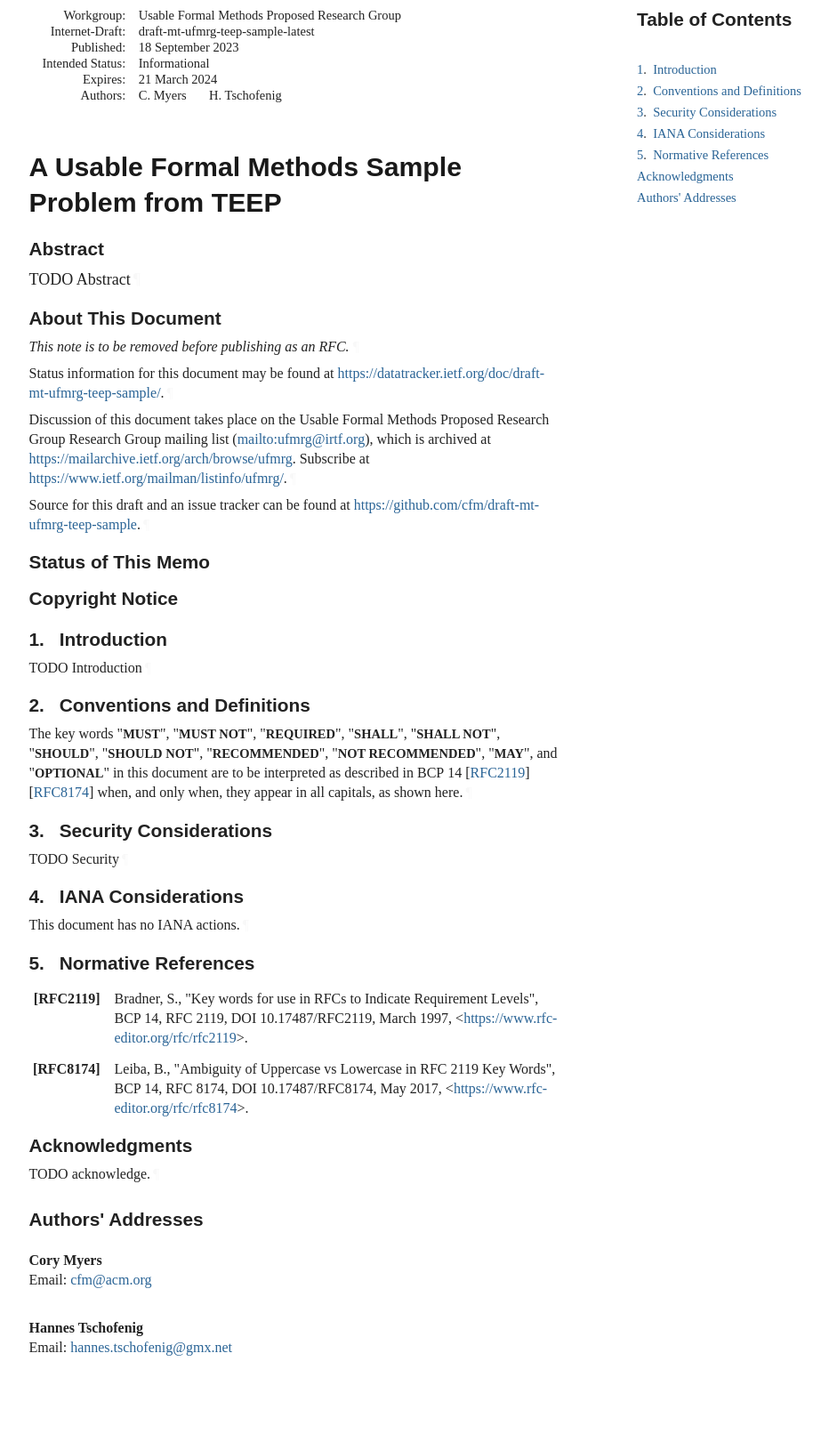
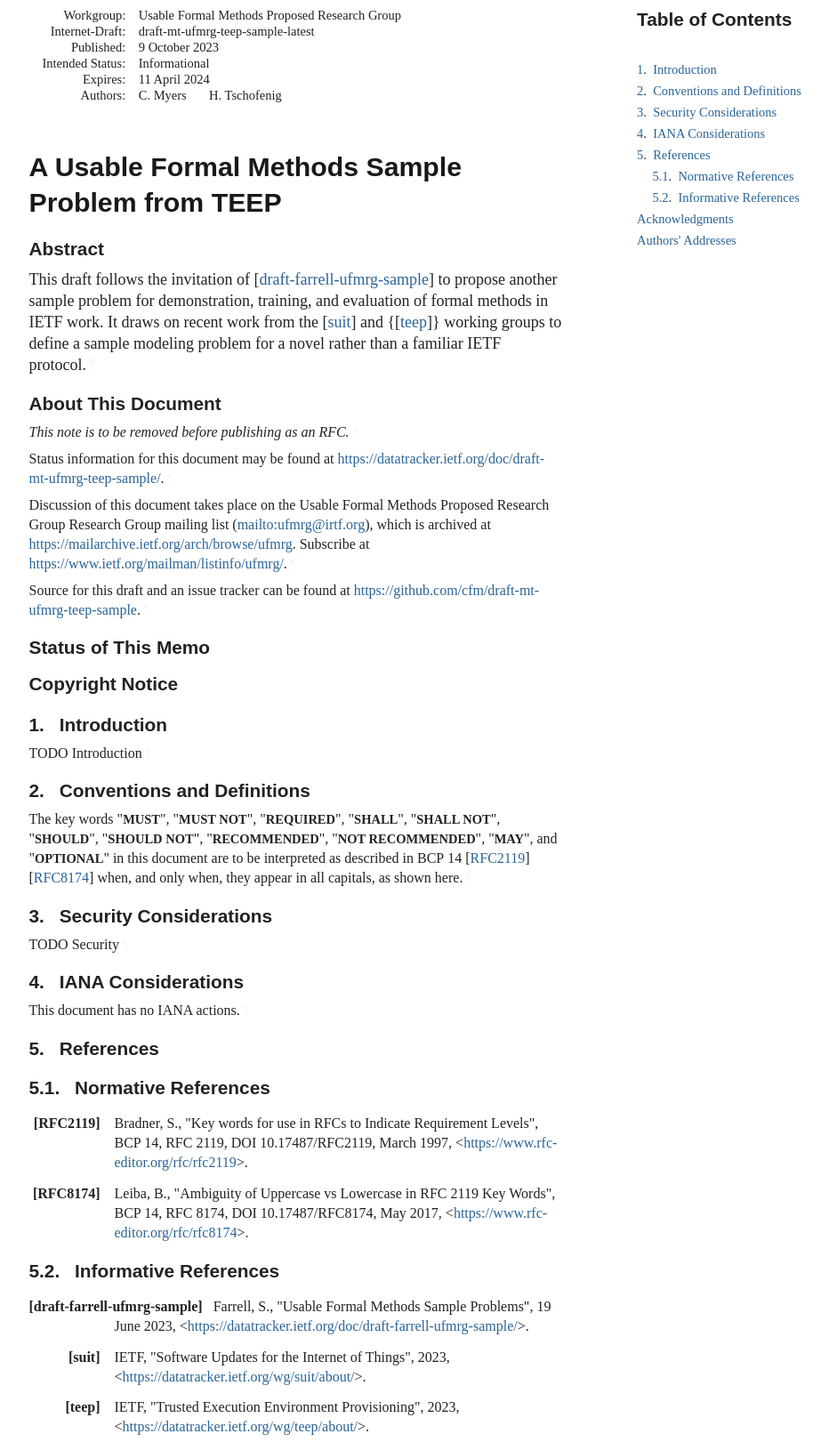
Before and after one commit to cfm/draft-mt-ufmrg-teep-sample, a plain HTML site: page draft-mt-ufmrg-teep-sample.html in a window 1280 px wide. Shown: the part 67-1697 px from the top of the page at 89% size, without its empty margins (92-1024 px from the left). Drawn offline with Linux system fonts and the light colour scheme; a web font is replaced by a local one.

Commit message:
Script updating gh-pages from 5b4da1c. [ci skip]

```diff
--- a/draft-mt-ufmrg-teep-sample.html
+++ b/draft-mt-ufmrg-teep-sample.html
@@ -8,25 +8,29 @@
 <meta content="Cory Myers" name="author">
 <meta content="Hannes Tschofenig" name="author">
 <meta content="
-       TODO Abstract
+       This draft follows the invitation of   to propose
+another sample problem for demonstration, training, and evaluation of formal
+methods in IETF work.  It draws on recent work from the   and { }
+working groups to define a sample modeling problem for a novel rather than
+a familiar IETF protocol.
     " name="description">
-<meta content="xml2rfc 3.18.0" name="generator">
+<meta content="xml2rfc 3.18.1" name="generator">
 <meta content="draft-mt-ufmrg-teep-sample-latest" name="ietf.draft">
 <!-- Generator version information:
-  xml2rfc 3.18.0
-    Python 3.9.2
-    ConfigArgParse 1.7
+  xml2rfc 3.18.1
+    Python 3.11.5
+    ConfigArgParse 1.5.3
     google-i18n-address 3.1.0
     intervaltree 3.1.0
     Jinja2 3.1.2
     lxml 4.9.3
-    platformdirs 3.10.0
+    platformdirs 3.11.0
     pycountry 22.3.5
-    PyYAML 6.0.1
+    PyYAML 6.0
     requests 2.31.0
-    setuptools 68.2.2
+    setuptools 67.7.2
     six 1.16.0
-    wcwidth 0.2.6
+    wcwidth 0.2.8
 -->
 <link href="draft-mt-ufmrg-teep-sample.xml" rel="alternate" type="application/rfc+xml">
 <link href="#copyright" rel="license">
@@ -649,7 +653,7 @@ sub, sup {
 }
 #toc nav li {
   line-height: 1.3em;
-  margin: 0.75em 0;
+  margin: 2px 0;
   padding-left: 1.2em;
   text-indent: -1.2em;
 }
@@ -742,7 +746,7 @@ hr.addr {
     z-index: 2;
     top: 0;
     right: 0;
-    padding: 0;
+    padding: 1px 0 0 0;
     margin: 0;
     border-bottom: 1px solid #ccc;
     opacity: 0.6;
@@ -866,16 +870,13 @@ hr.addr {
     border-top: none;
     padding-top: 0;
   }
-  figure, pre {
+  figure, pre, .vcard {
     page-break-inside: avoid;
-  }
-  figure {
-    overflow: scroll;
   }
   h1, h2, h3, h4, h5, h6 {
     page-break-after: avoid;
   }
-  h2+*, h3+*, h4+*, h5+*, h6+* {
+  :is(h2, h3, h4, h5, h6)+*, dd {
     page-break-before: avoid;
   }
   pre {
@@ -888,6 +889,9 @@ hr.addr {
   }
   td {
     border-top: 1px solid #ddd;
+  }
+  .toplink {
+    display: none;
   }
 }
 
@@ -989,28 +993,6 @@ address div.right {
   text-align: right;
 }
 
-/* Give the table caption label the same styling as the figcaption */
-
-@media print {
-  .toplink {
-    display: none;
-  }
-
-  /* avoid overwriting the top border line with the ToC header */
-  #toc {
-    padding-top: 1px;
-  }
-
-  /* Avoid page breaks inside dl and author address entries */
-  dd {
-    page-break-before: avoid;
-  }
-  .vcard {
-    page-break-inside: avoid;
-  }
-
-}
-
 /* Dark mode. */
 @media (prefers-color-scheme: dark) {
 :root {
@@ -1047,11 +1029,11 @@ svg :is([fill="white"], [fill^="#fff"]) {
 <thead><tr>
 <td class="left">Internet-Draft</td>
 <td class="center">TEEP Sample</td>
-<td class="right">September 2023</td>
+<td class="right">October 2023</td>
 </tr></thead>
 <tfoot><tr>
 <td class="left">Myers &amp; Tschofenig</td>
-<td class="center">Expires 21 March 2024</td>
+<td class="center">Expires 11 April 2024</td>
 <td class="right">[Page]</td>
 </tr></tfoot>
 </table>
@@ -1064,12 +1046,12 @@ svg :is([fill="white"], [fill^="#fff"]) {
 <dd class="internet-draft">draft-mt-ufmrg-teep-sample-latest</dd>
 <dt class="label-published">Published:</dt>
 <dd class="published">
-<time datetime="2023-09-18" class="published">18 September 2023</time>
+<time datetime="2023-10-09" class="published">9 October 2023</time>
     </dd>
 <dt class="label-intended-status">Intended Status:</dt>
 <dd class="intended-status">Informational</dd>
 <dt class="label-expires">Expires:</dt>
-<dd class="expires"><time datetime="2024-03-21">21 March 2024</time></dd>
+<dd class="expires"><time datetime="2024-04-11">11 April 2024</time></dd>
 <dt class="label-authors">Authors:</dt>
 <dd class="authors">
 <div class="author">
@@ -1084,7 +1066,11 @@ svg :is([fill="white"], [fill^="#fff"]) {
 <h1 id="title">A Usable Formal Methods Sample Problem from TEEP</h1>
 <section id="section-abstract">
       <h2 id="abstract"><a href="#abstract" class="selfRef">Abstract</a></h2>
-<p id="section-abstract-1">TODO Abstract<a href="#section-abstract-1" class="pilcrow">¶</a></p>
+<p id="section-abstract-1">This draft follows the invitation of <span>[<a href="#draft-farrell-ufmrg-sample" class="cite xref">draft-farrell-ufmrg-sample</a>]</span> to propose
+another sample problem for demonstration, training, and evaluation of formal
+methods in IETF work.  It draws on recent work from the <span>[<a href="#suit" class="cite xref">suit</a>]</span> and {<span>[<a href="#teep" class="cite xref">teep</a>]</span>}
+working groups to define a sample modeling problem for a novel rather than
+a familiar IETF protocol.<a href="#section-abstract-1" class="pilcrow">¶</a></p>
 </section>
 <section class="note rfcEditorRemove" id="section-note.1">
       <h2 id="name-about-this-document">
@@ -1120,7 +1106,7 @@ svg :is([fill="white"], [fill^="#fff"]) {
         time. It is inappropriate to use Internet-Drafts as reference
         material or to cite them other than as "work in progress."<a href="#section-boilerplate.1-3" class="pilcrow">¶</a></p>
 <p id="section-boilerplate.1-4">
-        This Internet-Draft will expire on 21 March 2024.<a href="#section-boilerplate.1-4" class="pilcrow">¶</a></p>
+        This Internet-Draft will expire on 11 April 2024.<a href="#section-boilerplate.1-4" class="pilcrow">¶</a></p>
 </section>
 </div>
 <div id="copyright">
@@ -1159,7 +1145,15 @@ svg :is([fill="white"], [fill^="#fff"]) {
             <p id="section-toc.1-1.4.1"><a href="#section-4" class="auto internal xref">4</a>.  <a href="#name-iana-considerations" class="internal xref">IANA Considerations</a></p>
 </li>
           <li class="compact toc ulBare ulEmpty" id="section-toc.1-1.5">
-            <p id="section-toc.1-1.5.1"><a href="#section-5" class="auto internal xref">5</a>.  <a href="#name-normative-references" class="internal xref">Normative References</a></p>
+            <p id="section-toc.1-1.5.1"><a href="#section-5" class="auto internal xref">5</a>.  <a href="#name-references" class="internal xref">References</a></p>
+<ul class="compact toc ulBare ulEmpty">
+<li class="compact toc ulBare ulEmpty" id="section-toc.1-1.5.2.1">
+                <p id="section-toc.1-1.5.2.1.1"><a href="#section-5.1" class="auto internal xref">5.1</a>.  <a href="#name-normative-references" class="internal xref">Normative References</a></p>
+</li>
+              <li class="compact toc ulBare ulEmpty" id="section-toc.1-1.5.2.2">
+                <p id="section-toc.1-1.5.2.2.1"><a href="#section-5.2" class="auto internal xref">5.2</a>.  <a href="#name-informative-references" class="internal xref">Informative References</a></p>
+</li>
+            </ul>
 </li>
           <li class="compact toc ulBare ulEmpty" id="section-toc.1-1.6">
             <p id="section-toc.1-1.6.1"><a href="#appendix-A" class="auto internal xref"></a><a href="#name-acknowledgments" class="internal xref">Acknowledgments</a></p>
@@ -1207,19 +1201,47 @@ appear in all capitals, as shown here.<a href="#section-2-1" class="pilcrow">¶<
 </section>
 </div>
 <section id="section-5">
-      <h2 id="name-normative-references">
-<a href="#section-5" class="section-number selfRef">5. </a><a href="#name-normative-references" class="section-name selfRef">Normative References</a>
+      <h2 id="name-references">
+<a href="#section-5" class="section-number selfRef">5. </a><a href="#name-references" class="section-name selfRef">References</a>
       </h2>
+<div id="sec-normative-references">
+<section id="section-5.1">
+        <h3 id="name-normative-references">
+<a href="#section-5.1" class="section-number selfRef">5.1. </a><a href="#name-normative-references" class="section-name selfRef">Normative References</a>
+        </h3>
 <dl class="references">
 <dt id="RFC2119">[RFC2119]</dt>
-      <dd>
+        <dd>
 <span class="refAuthor">Bradner, S.</span>, <span class="refTitle">"Key words for use in RFCs to Indicate Requirement Levels"</span>, <span class="seriesInfo">BCP 14</span>, <span class="seriesInfo">RFC 2119</span>, <span class="seriesInfo">DOI 10.17487/RFC2119</span>, <time datetime="1997-03" class="refDate">March 1997</time>, <span>&lt;<a href="https://www.rfc-editor.org/rfc/rfc2119">https://www.rfc-editor.org/rfc/rfc2119</a>&gt;</span>. </dd>
 <dd class="break"></dd>
 <dt id="RFC8174">[RFC8174]</dt>
-    <dd>
+      <dd>
 <span class="refAuthor">Leiba, B.</span>, <span class="refTitle">"Ambiguity of Uppercase vs Lowercase in RFC 2119 Key Words"</span>, <span class="seriesInfo">BCP 14</span>, <span class="seriesInfo">RFC 8174</span>, <span class="seriesInfo">DOI 10.17487/RFC8174</span>, <time datetime="2017-05" class="refDate">May 2017</time>, <span>&lt;<a href="https://www.rfc-editor.org/rfc/rfc8174">https://www.rfc-editor.org/rfc/rfc8174</a>&gt;</span>. </dd>
 <dd class="break"></dd>
 </dl>
+</section>
+</div>
+<div id="sec-informative-references">
+<section id="section-5.2">
+        <h3 id="name-informative-references">
+<a href="#section-5.2" class="section-number selfRef">5.2. </a><a href="#name-informative-references" class="section-name selfRef">Informative References</a>
+        </h3>
+<dl class="references">
+<dt id="draft-farrell-ufmrg-sample">[draft-farrell-ufmrg-sample]</dt>
+        <dd>
+<span class="refAuthor">Farrell, S.</span>, <span class="refTitle">"Usable Formal Methods Sample Problems"</span>, <time datetime="2023-06-19" class="refDate">19 June 2023</time>, <span>&lt;<a href="https://datatracker.ietf.org/doc/draft-farrell-ufmrg-sample/">https://datatracker.ietf.org/doc/draft-farrell-ufmrg-sample/</a>&gt;</span>. </dd>
+<dd class="break"></dd>
+<dt id="suit">[suit]</dt>
+        <dd>
+<span class="refAuthor">IETF</span>, <span class="refTitle">"Software Updates for the Internet of Things"</span>, <time datetime="2023" class="refDate">2023</time>, <span>&lt;<a href="https://datatracker.ietf.org/wg/suit/about/">https://datatracker.ietf.org/wg/suit/about/</a>&gt;</span>. </dd>
+<dd class="break"></dd>
+<dt id="teep">[teep]</dt>
+      <dd>
+<span class="refAuthor">IETF</span>, <span class="refTitle">"Trusted Execution Environment Provisioning"</span>, <time datetime="2023" class="refDate">2023</time>, <span>&lt;<a href="https://datatracker.ietf.org/wg/teep/about/">https://datatracker.ietf.org/wg/teep/about/</a>&gt;</span>. </dd>
+<dd class="break"></dd>
+</dl>
+</section>
+</div>
 </section>
 <div id="acknowledgments">
 <section id="appendix-A">
```
Also changed, not shown: draft-mt-ufmrg-teep-sample.txt.
